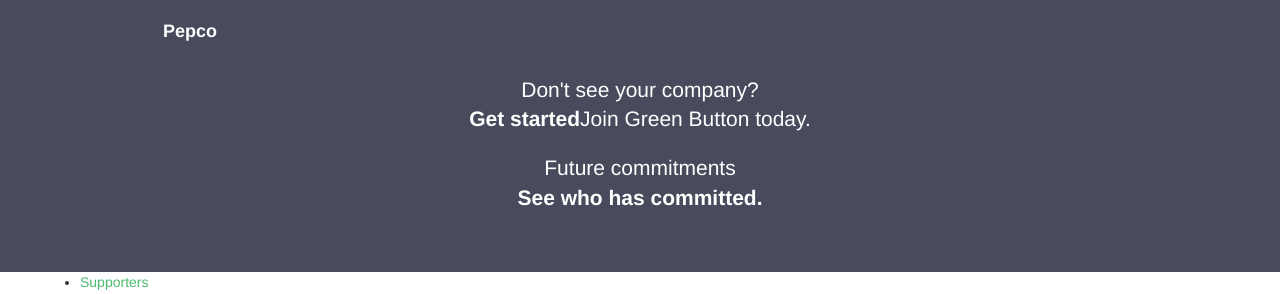
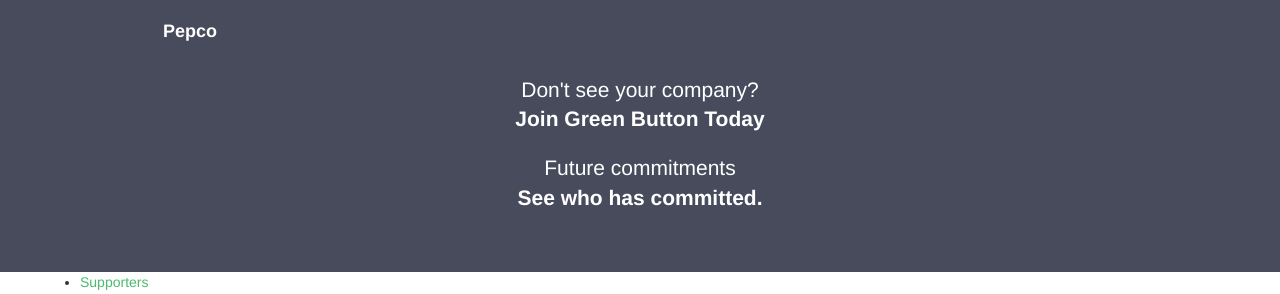
Before and after one commit to green-button/green-button.github.io, a Jekyll site: the page built from index.html, in a window 1280 px wide. Shown: the part 1651-1945 px from the top of the page. Built offline with Jekyll 4.4.1, drawn with Linux system fonts in a browser that asks for light colours.

Commit message:
Update index.html
left an extra line in there.

```diff
--- a/index.html
+++ b/index.html
@@ -58,7 +58,7 @@ title: Home
           <li><a href="{{ partner.url }}">{{ partner.name }}</a></li>
         {% endfor %}
       </ul>
-      <div class="lead">Don't see your company?<br><a class="buttonish" href=mailto:info@greenbuttondata.org?subject=Getting%20started%20with%20Green%20Button&#038;body=Hi!%0A%0AI’d%20like%20to%20get%20started%20with%20Green%20Button.%20Could%20you%20send%20me%20more%20information?%0A%0AThanks,%0A%0A[Your%20name]%0A[Your%20organization]%0A[Your%20contact%20information]>Get started</a>Join Green Button today.</a></div>
+      <div class="lead">Don't see your company?<br><a class="buttonish" href=mailto:info@greenbuttondata.org?subject=Getting%20started%20with%20Green%20Button&#038;body=Hi!%0A%0AI’d%20like%20to%20get%20started%20with%20Green%20Button.%20Could%20you%20send%20me%20more%20information?%0A%0AThanks,%0A%0A[Your%20name]%0A[Your%20organization]%0A[Your%20contact%20information]>Join Green Button Today</a></div>
 <div class="lead">Future commitments<br><a href="#">See who has committed.</a></div>
     </div>
   </div>
```
